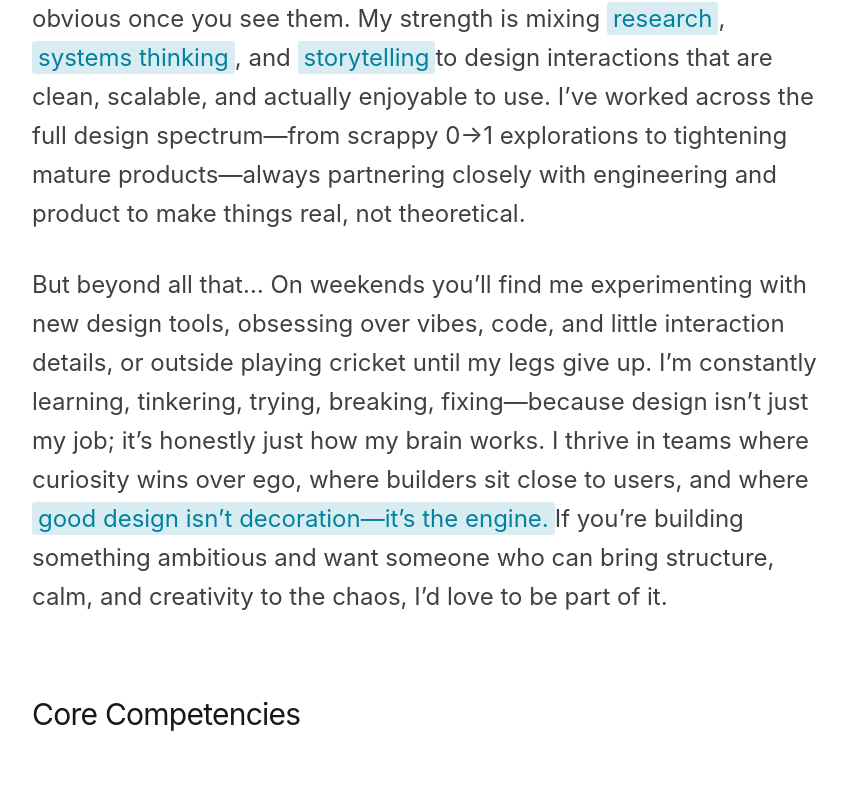
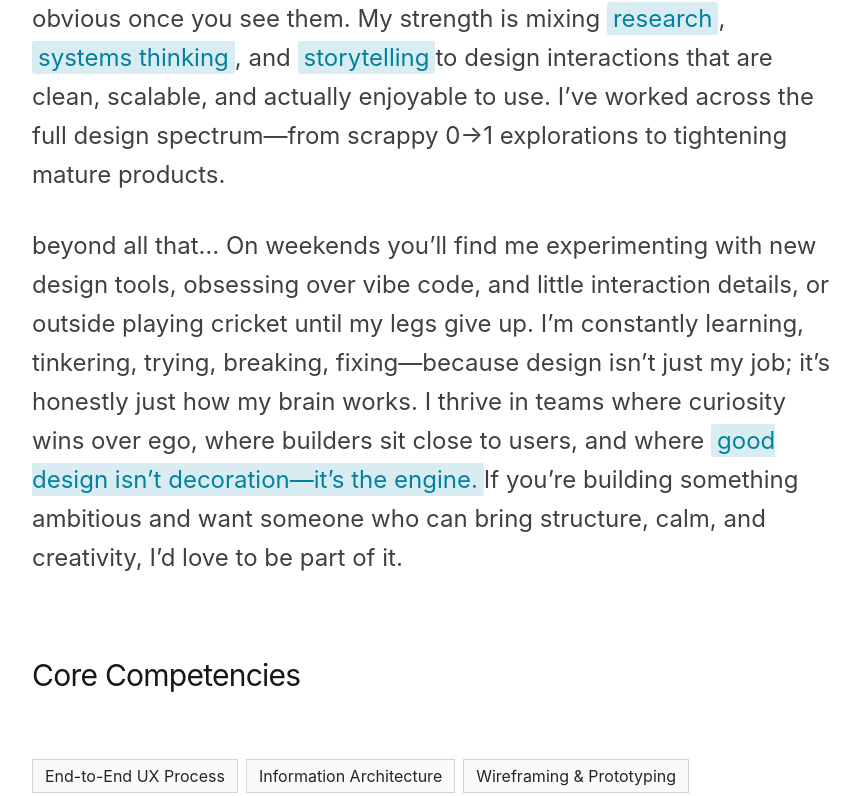
Before and after one commit to aakarshraaj/aakarshraaj.github.io, a React (Vite) app: page / in a window 1280 px wide. Shown: the part 541-1337 px from the top of the page, without its empty margins (208-1068 px from the left). Built offline with nearby package versions, Linux system fonts and the light colour scheme; a web font is replaced by a local one.

Commit message:
Updated Intro

```diff
--- a/src/App.tsx
+++ b/src/App.tsx
@@ -299,8 +299,7 @@ function Hero() {
                 My strength is mixing <Highlight>research</Highlight>, <Highlight>systems thinking</Highlight>, and <Highlight>storytelling</Highlight>
                 to design interactions that are clean, scalable, and actually enjoyable to use.
                 I’ve worked across the full design spectrum—from scrappy 0→1 explorations to
-                tightening mature products—always partnering closely with engineering and
-                product to make things real, not theoretical.
+                tightening mature products.
 
               </p>
             </FadeIn>
@@ -313,10 +312,10 @@ function Hero() {
                   fontWeight: 400,
                 }}
               >
-                But beyond all that…
+                beyond all that…
 
                 On weekends you’ll find me experimenting with new design tools,
-                obsessing over vibes, code, and little interaction details, or
+                obsessing over vibe code, and little interaction details, or
                 outside playing cricket until my legs give up.
 
                 I’m constantly learning, tinkering, trying, breaking,
@@ -326,7 +325,7 @@ function Hero() {
                 and where <Highlight>good design isn’t decoration—it’s the engine.</Highlight>
 
                 If you’re building something ambitious and want someone who can bring structure,
-                calm, and creativity to the chaos, I’d love to be part of it.
+                calm, and creativity, I’d love to be part of it.
 
               </p>
             </FadeIn>
```
